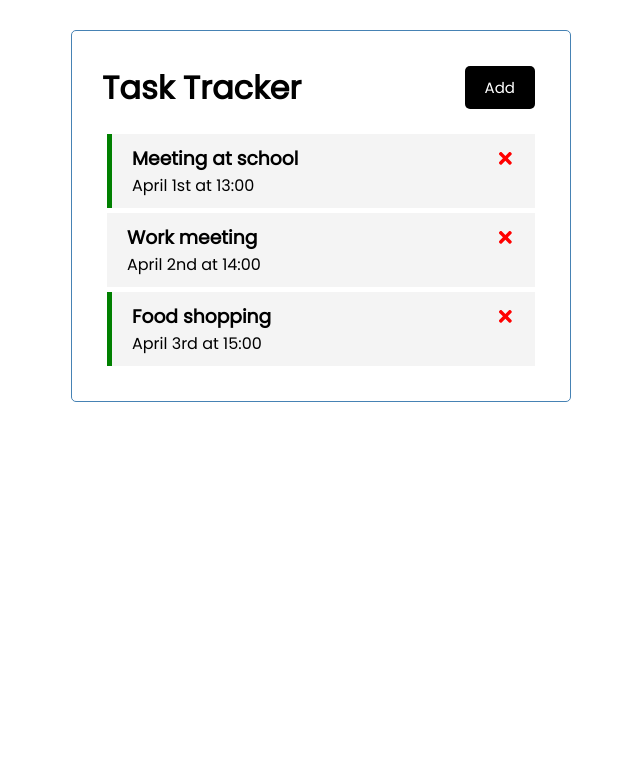
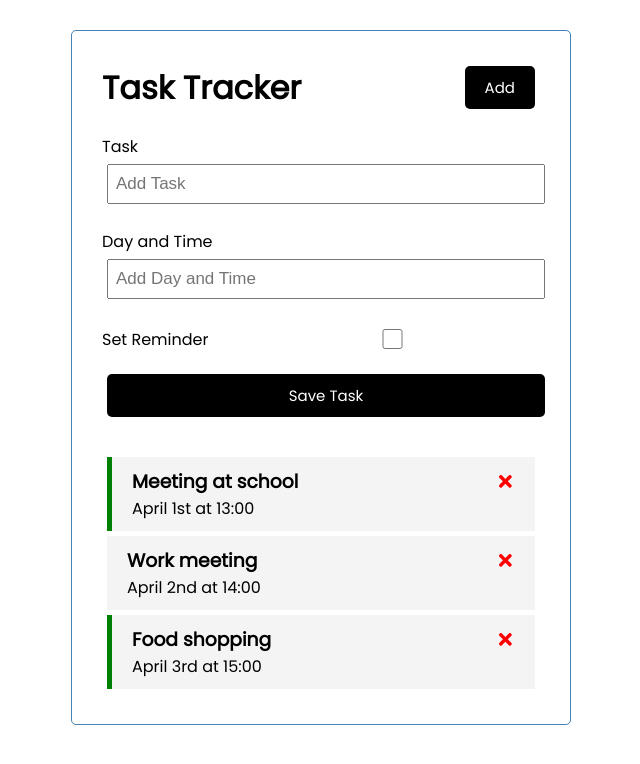
Before and after one commit to BenWarwick-Champion/task-tracker, a React (Create React App) app: page / in a window 1280 px wide. Shown: the top 764 px of the page, without its empty margins (319-959 px from the left). Built offline with nearby package versions, Linux system fonts and the light colour scheme.

Commit message:
:sparkles: Add ability to add new tasks

```diff
--- a/src/App.tsx
+++ b/src/App.tsx
@@ -1,4 +1,5 @@
 import { useState } from 'react';
+import AddTask from './components/AddTask';
 import Header from './components/Header';
 import Tasks from './components/Tasks';
 
@@ -6,24 +7,32 @@
 
   const [tasks, setTasks] = useState<Array<Task>>([
     {
-        id: 1,
+        id: 0,
         text: 'Meeting at school',
         day: 'April 1st at 13:00',
         reminder: true,
     },
     {
-        id: 2,
+        id: 1,
         text: 'Work meeting',
         day: 'April 2nd at 14:00',
         reminder: false,
     },
     {
-        id: 3,
+        id: 2,
         text: 'Food shopping',
         day: 'April 3rd at 15:00',
         reminder: true,
     }
-  ])
+  ]);
+
+
+  // Add Task
+  const addTask = (task: NewTask) => {
+    const id = tasks.length;
+    const newTask: Task = {id: id, ...task};
+    setTasks([...tasks, newTask]);
+  }
 
   // Delete Task
   const deleteTask = (id: number) => {
@@ -39,6 +48,7 @@
   return (
     <div className="container">
       <Header title="Task Tracker" />
+      <AddTask onAdd={addTask} />
       {tasks.length > 0
       ? <Tasks
         tasks={tasks}
--- /dev/null
+++ b/src/components/AddTask.tsx
@@ -0,0 +1,61 @@
+import React, { useState } from 'react'
+
+const AddTask = (props: AddTaskProps) => {
+    const [text, setText] = useState('');
+    const [day, setDay] = useState('');
+    const [reminder, setReminder] = useState(false);
+
+    const onSubmit = (e:React.FormEvent) => {
+        e.preventDefault();
+
+        if (!text) {
+            alert('Please add a task');
+            return;
+        }
+
+        props.onAdd({text, day, reminder});
+
+        // Clear form
+        setText('');
+        setDay('');
+        setReminder(false);
+    }
+
+    return (
+        <form className={'add-form'} onSubmit={onSubmit}>
+            <div className={'form-control'}>
+                <label>Task</label>
+                <input
+                    type={'text'}
+                    placeholder={'Add Task'}
+                    value={text}
+                    onChange={(e) => setText(e.target.value)}
+                />
+            </div>
+            <div className={'form-control'}>
+                <label>Day and Time</label>
+                <input
+                    type={'text'}
+                    placeholder={'Add Day and Time'}
+                    value={day}
+                    onChange={(e) => setDay(e.target.value)}
+                />
+            </div>
+            <div className={'form-control form-control-check'}>
+                <label>Set Reminder</label>
+                <input
+                    type={'checkbox'}
+                    checked={reminder}
+                    onChange={(e) => setReminder(e.currentTarget.checked)}
+                />
+            </div>
+            <input
+                type={'submit'}
+                value={'Save Task'}
+                className={'btn btn-block'}
+            />
+        </form>
+    )
+}
+
+export default AddTask;
```
Also changed, not shown: src/react-app-env.d.ts (+9 -0 lines).
